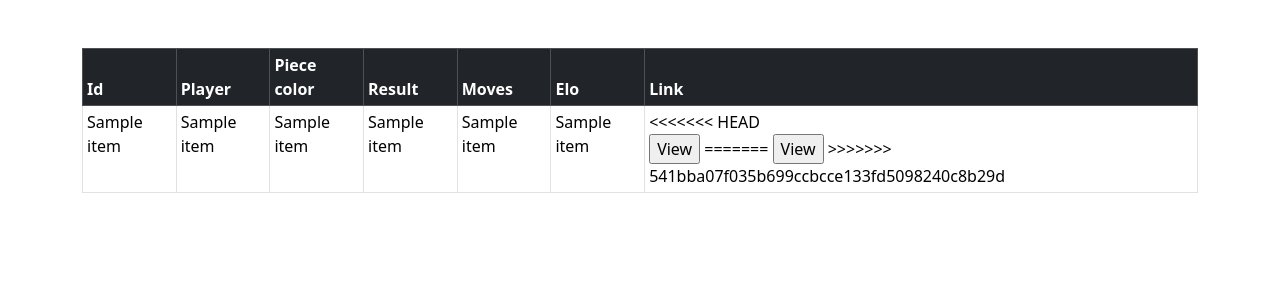
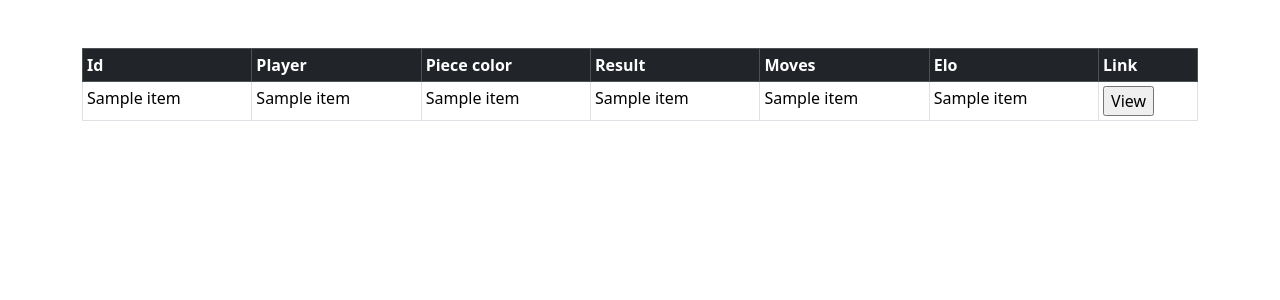
Before and after one commit to mrcljns/Flask-chess-webapp, a Flask app: template application/templates/game_table.html in a window 1280 px wide. Shown: the part 56-356 px from the top of the page. Run offline with Flask 2, Linux system fonts and the light colour scheme; the template is opened without the code that fills it: most values are stand-ins (such as "Sample title", 1, 10 or a date in 2020).

Commit message:
Other changes

```diff
--- a/application/templates/game_table.html
+++ b/application/templates/game_table.html
@@ -23,17 +23,10 @@
                 <td>{{item[4]}}</td>
                 <td>{{item[5]}}</td>
                 <td>
-<<<<<<< HEAD
                     <form method="POST" action="{{ url_for('game_board') }}">
                         <input type="hidden" name="view" value="{{item[4]}}">
                         <input type="hidden" name="color" value="{{item[2]}}">
                         <input onclick="window.location.href = '/game/board';" type="submit" value="View" />
-=======
-                    <form method="POST" action="{{ url_for('test') }}">
-                        <input type="hidden" name="view" value="{{item[4]}}">
-                        <input type="hidden" name="color" value="{{item[2]}}">
-                        <input onclick="window.location.href = '/test';" type="submit" value="View" />
->>>>>>> 541bba07f035b699ccbcce133fd5098240c8b29d
                     </form>
                 </td>
             </tr>
```
